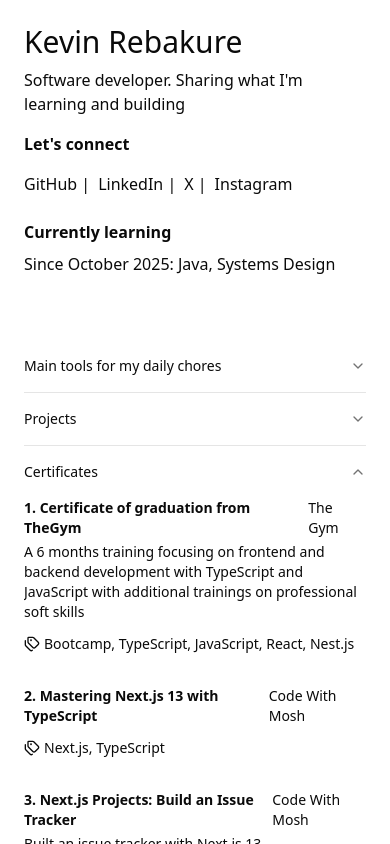
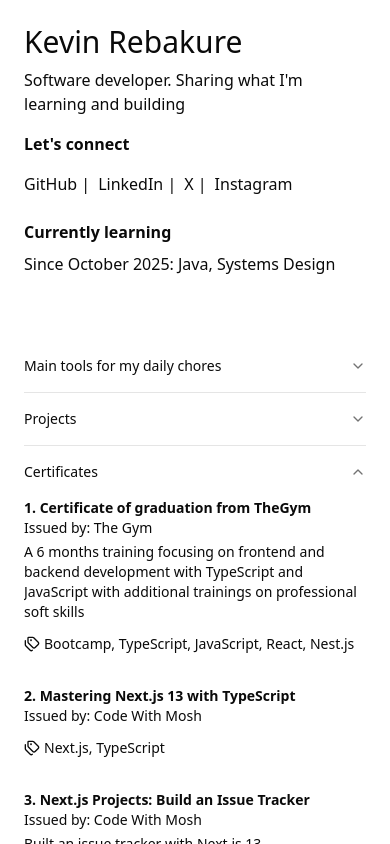
Before and after one commit to KevinRebakure/portfolio, a Next.js app: page / in a window 390 px wide. Both pictures are taken after a click on the button "Certificates". Shown: the top 844 px of the page. Built offline with nearby package versions, Linux system fonts and the light colour scheme.

Commit message:
feat: responsiveness

```diff
--- a/app/_components/Certificates.tsx
+++ b/app/_components/Certificates.tsx
@@ -6,7 +6,7 @@ export default function Certificates() {
     <div className="space-y-8">
       {certificates.map((certificate, i) => (
         <div key={certificate.name} className="space-y-1">
-          <div className="flex justify-between">
+          <div className="flex flex-col md:flex-row sm:justify-between">
             <Link
               className="font-semibold hover:underline"
               href={certificate.certificate_link}
@@ -19,7 +19,7 @@ export default function Certificates() {
               className="hover:underline"
               target="_blank"
             >
-              {certificate.institution_name}
+              Issued by: {certificate.institution_name}
             </Link>
           </div>
 
```
